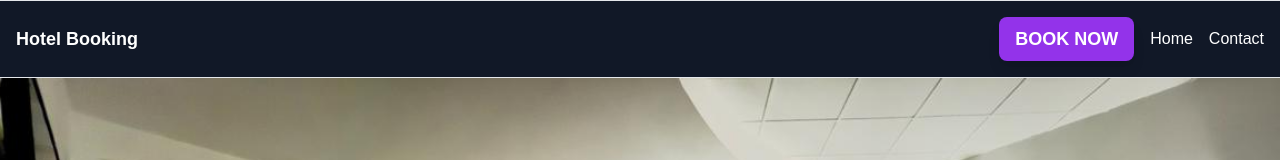
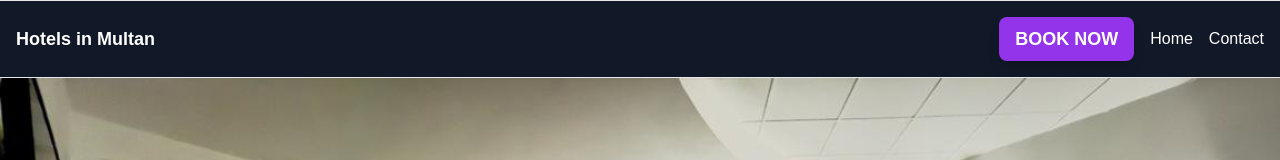
Before and after one commit to MuhammadTanveerYaseen/newhotel, a Next.js app: page / in a window 1280 px wide. Shown: the top 160 px of the page. Built offline with nearby package versions, Linux system fonts and the light colour scheme.

Commit message:
Your commit message

```diff
--- a/src/app/home/components/Header.tsx
+++ b/src/app/home/components/Header.tsx
@@ -17,7 +17,7 @@ const Header = () => {
       <div className="container mx-auto flex justify-between items-center">
         {/* Logo */}
         <Link href="/">
-          <div className="text-lg   text-white font-bold">Hotel Booking</div>
+          <div className="text-lg   text-white font-bold">Hotels in Multan</div>
         </Link>
 
         {/* Desktop Navigation */}
```
